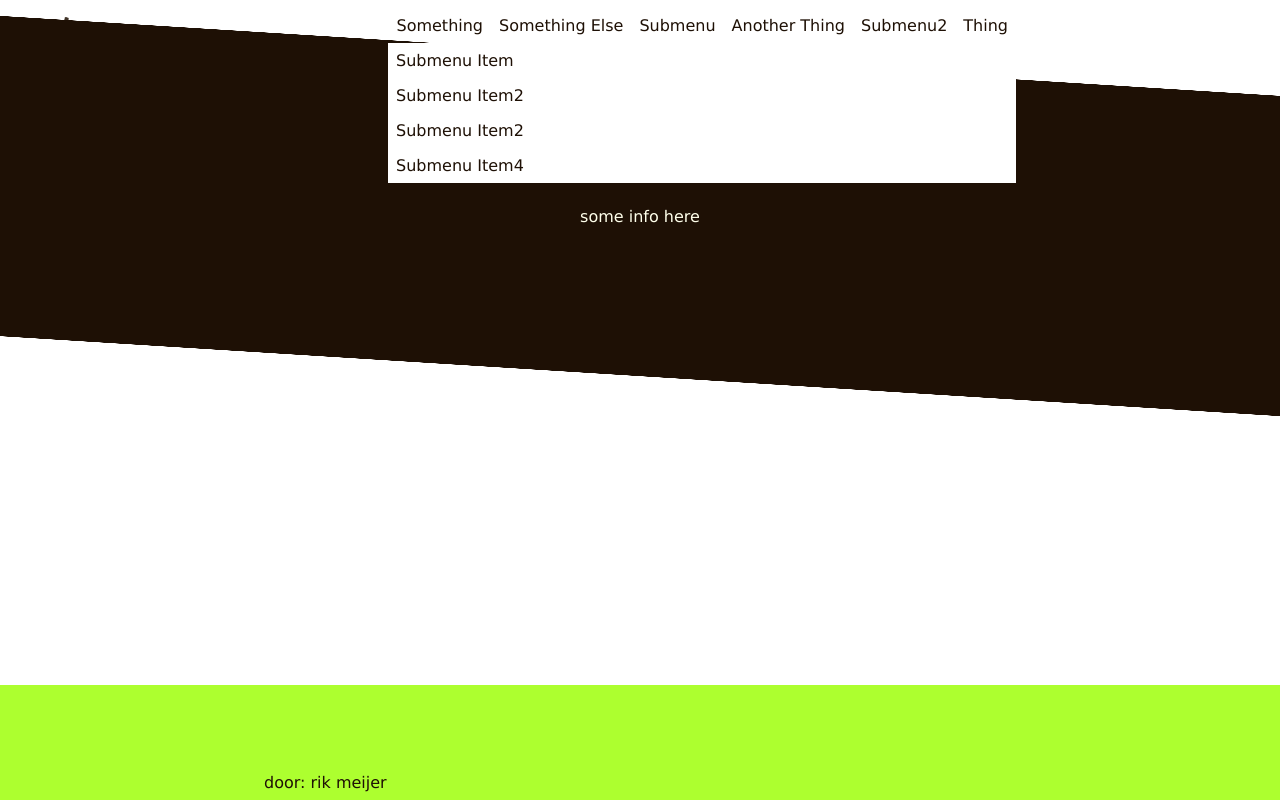
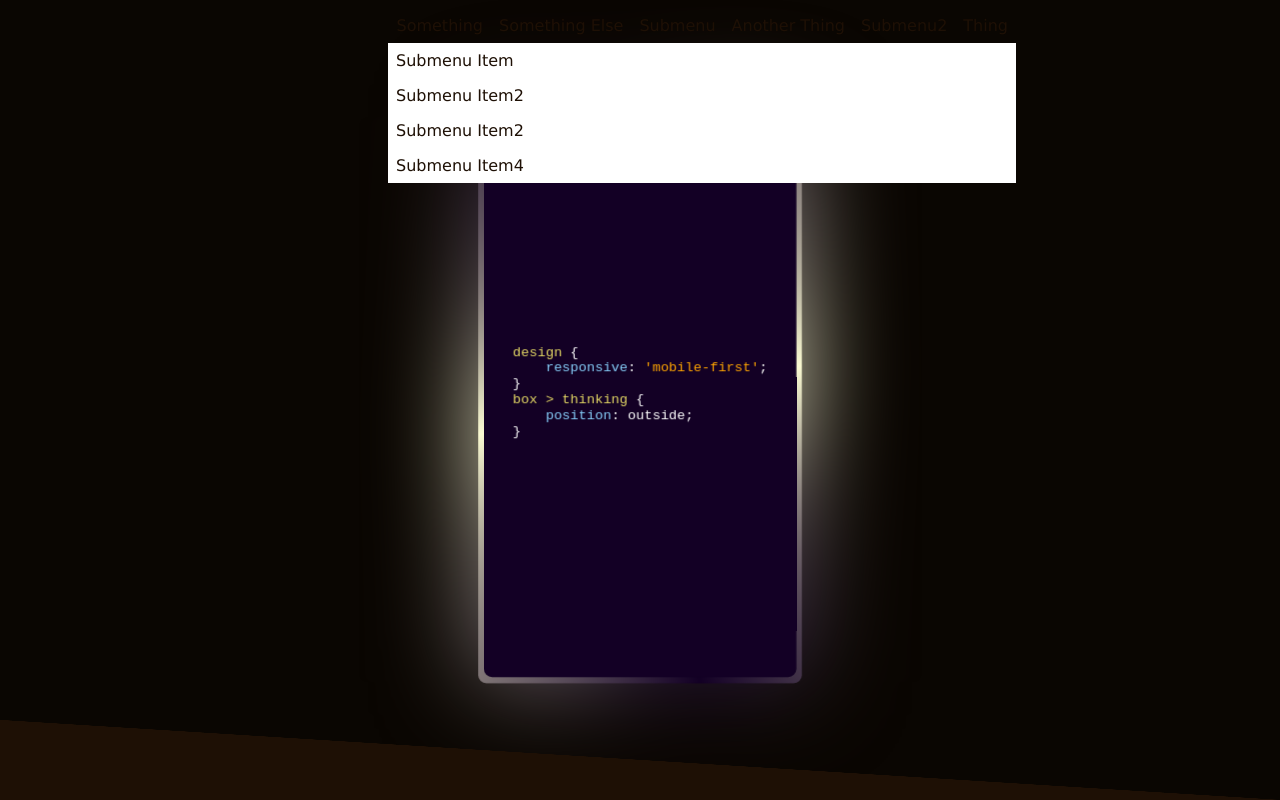
Before and after one commit to Blott0/Skeleton, a SvelteKit app: page /page1 in a window 1280 px wide. Before the commit this address had no page. Shown: the top 800 px of the page. Built offline with nearby package versions, Linux system fonts and the light colour scheme; a web font is replaced by a local one.

Commit message:
added page1

```diff
--- /dev/null
+++ b/src/routes/page1/+page.svelte
@@ -0,0 +1,150 @@
+<script>
+
+    // import Imagechest from '$lib/Imagechest.svelte'
+    // import Imagewand from '$lib/Imagewand.svelte'
+    // import Imagediamond from '$lib/Imagediamond.svelte'
+    // import Imageprize from '$lib/Imageprize.svelte'
+
+    const mousePos = []
+    let card
+    let scrollY
+    let innerHeight
+    let innerWidth
+    $:cardBox = card ? card.getBoundingClientRect() : false
+    $:relativePos = cardBox && mousePos[0] && mousePos[1] ? determineRelativePos(cardBox, mousePos[0], mousePos[1]) : [0,0]
+
+    function registerMousePos(e) {
+        if (e.touches) {
+            mousePos[0] = e.touches[0].pageX
+            mousePos[1] = e.touches[0].pageY
+        }
+        else {
+            mousePos[0] = e.pageX
+            mousePos[1] = e.pageY
+        }
+    }
+
+    function determineRelativePos(box, x, y) {
+        return [
+            ((mousePos[0] - (box.x + box.width / 2)) / innerWidth) * 45,
+            ((mousePos[1] - (box.y + box.height / 2)) / (innerHeight + scrollY)) * -45
+        ]
+    }
+
+</script>
+
+<svelte:window bind:scrollY bind:innerHeight bind:innerWidth on:mousemove="{e=>registerMousePos(e)}" on:touchmove="{e=>registerMousePos(e)}"/>
+
+<section>
+    <div class="container">
+        <div class="cardwrapper">
+            <div bind:this="{card}" class="card" style="transform: perspective(5000px) translateZ(200px) rotateY({relativePos[0]}deg) rotateX({relativePos[1]}deg);">
+                <!-- <Imagechest />
+                <Imagewand /> -->
+                <pre>
+<span class="yellow">design</span> {"{"}
+    <span class="blue">responsive</span>: <span class="orange">'mobile-first'</span>{";"}
+{"}"}
+<span class="yellow">box > thinking</span> {"{"}
+    <span class="blue">position</span>: outside{";"}
+{"}"}
+                </pre>
+                <!-- <Imagediamond />
+                <Imageprize /> -->
+            </div>
+        </div>
+    </div>
+</section>
+
+<style>
+@property --gradient-angle {
+    syntax: "<angle>";
+    initial-value: 0deg;
+    inherits: false;
+}
+@keyframes rotation {
+    0% { --gradient-angle: 0deg; }
+    100% { --gradient-angle: 360deg; }
+}
+section {
+    background-color: rgb(10 6 2);
+    overflow-x: hidden;
+}
+.container {
+    height: 100vh;
+    display: flex;
+    justify-content: center;
+    align-items: center;
+}
+.cardwrapper {
+    isolation: isolate;
+}
+.card {
+    position: relative;
+    background-color: rgb(19, 0, 37);
+    width: 300px;
+    aspect-ratio: 9/16;
+    border-radius: .5rem;
+    transform-style: preserve-3d;
+    display: grid;
+    place-content: center;
+    /* grid-template-columns: repeat(2,1fr);
+    grid-template-rows: repeat(3,1fr);
+    grid-template-areas: "a b"
+        "c c"
+        "d e"; */
+}
+.card::before, .card::after {
+    position: absolute;
+    background-image: conic-gradient(from var(--gradient-angle), rgb(19, 0, 37),rgb(250,250,210),rgb(19, 0, 37),rgb(250,250,210), rgb(19, 0, 37));
+    content: '';
+    inset: -.4rem;
+    z-index: -1;
+    border-radius: inherit;
+    animation: rotation 12s linear infinite;
+    transform: translateZ(-20px);
+}
+.card::before {
+    filter: blur(3rem);
+}
+/* .card > :global(svg) {
+    width: 60px;
+    height: 60px;
+    transform: translateZ(50px);
+    align-self: center;
+    justify-self: center;
+} */
+pre {
+    color: white;
+    /* text-shadow: 0 0 2px white; */
+    transform: translateZ(50px);
+    /* grid-area: c;
+    align-self: center;
+    justify-self: center; */
+}
+pre::after {
+    content: '';
+    inset: 0;
+    transform: scale(2);
+}
+pre > span.yellow {
+    color: rgb(229 216 101);
+}
+pre > span.blue {
+    color: lightskyblue;
+}
+pre > span.orange {
+    color: orange;
+}
+/* .card::after {
+    position: absolute;
+    background-color: rgba(0,0,0,.2);
+    content: '';
+    inset: .2rem;
+    z-index: 1;
+    border-radius: inherit;
+    animation: rotation 12s linear infinite;
+    transform: translateZ(-200px);
+    filter: blur(1rem);
+} */
+</style>
```
